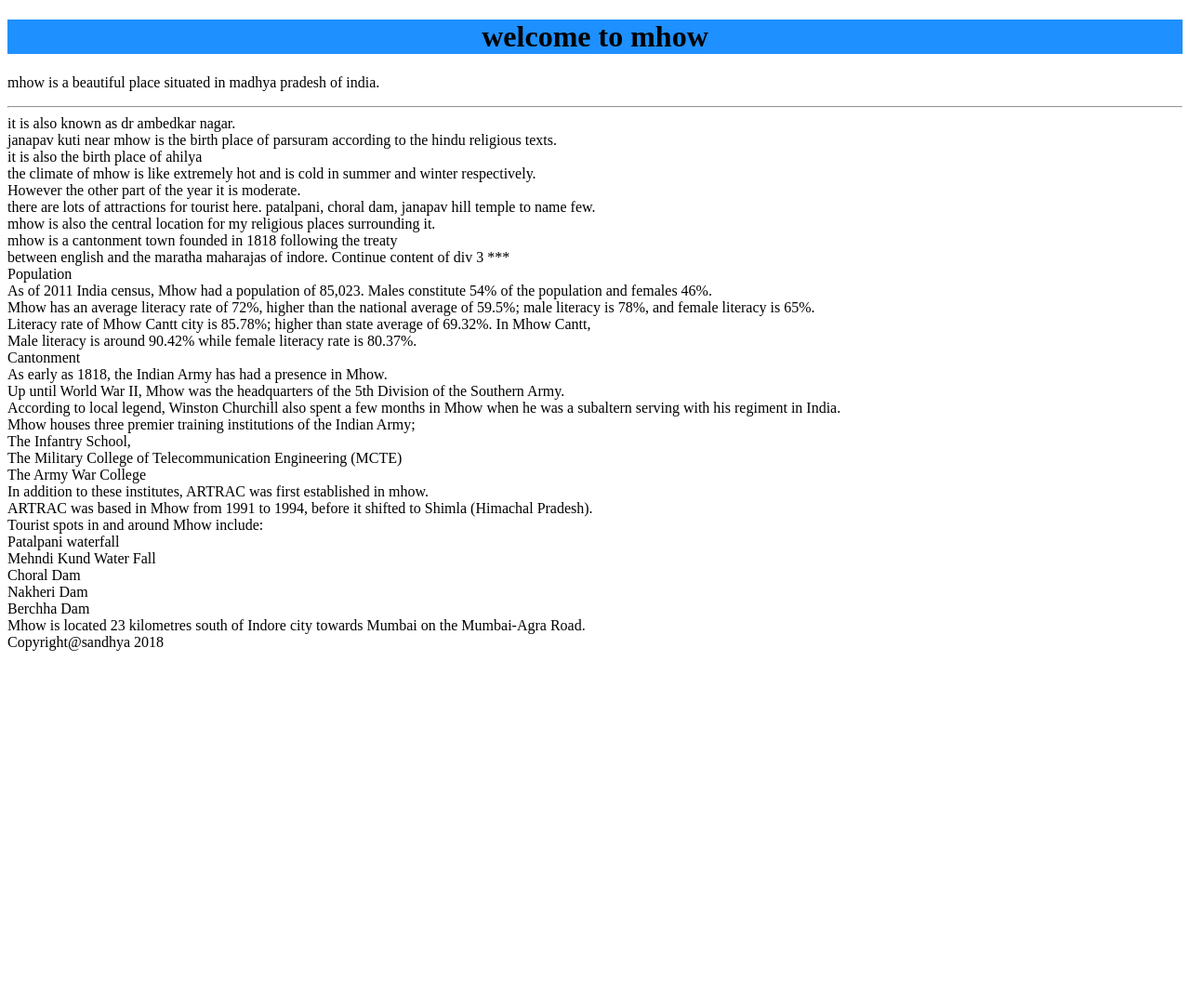
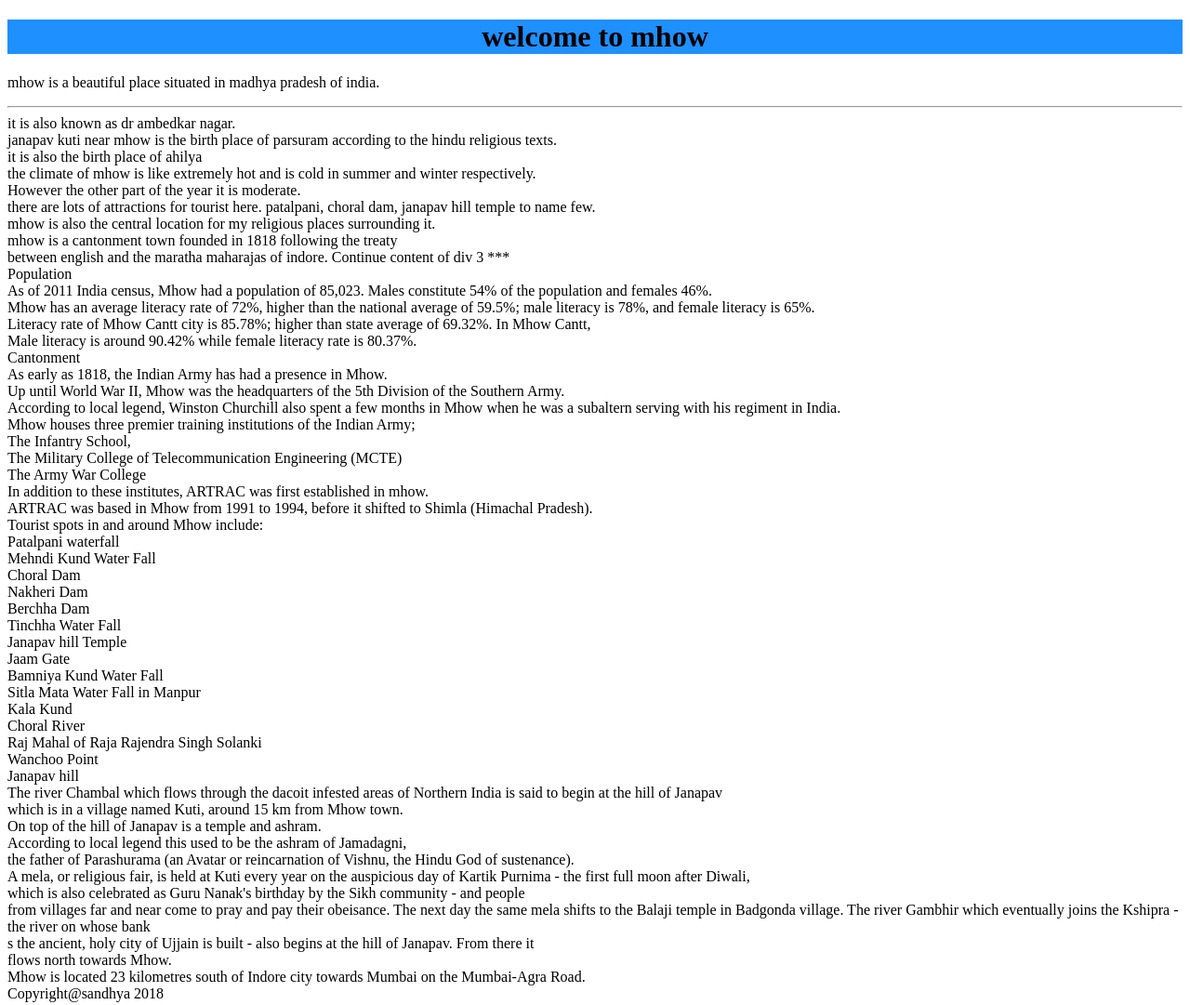
Before and after one commit to sandhyapandey/ITPM-07, a plain HTML site: page mhow.html in a window 1280 px wide. Shown: the whole page at 93% size. Before the commit the page ends 800 px from the top, so only its background shows below. Drawn offline with Linux system fonts and the light colour scheme.

Commit message:
Update mhow.html

```diff
--- a/mhow.html
+++ b/mhow.html
@@ -1,11 +1,11 @@
 <!DOCTYPE html>
+<!-- saved from url=(0042)file:///C:/Users/drsagar/Desktop/mhow.html -->
 <html><head><meta http-equiv="Content-Type" content="text/html; charset=windows-1252">
 <title>mhow </title>
 </head>
 <body><h1 style="background-color:DodgerBlue;"><center>welcome to mhow</center></h1>
 
-
-<div><p>mhow is a beautiful place situated in madhya pradesh of india. </p><hr>it is also known as dr ambedkar nagar.  </div>
+  <div><p>mhow is a beautiful place situated in madhya pradesh of india. </p><hr>it is also known as dr ambedkar nagar.  </div>
   <div>janapav kuti near mhow is the birth place of parsuram according to the hindu religious texts. <br>it is also the birth place of ahilya</div>
   <span>the climate of mhow is like extremely hot and is cold in summer and winter respectively. <br> However the other part of the year it is moderate. </span>
   <div>there are lots of attractions for tourist here.  patalpani, choral dam, janapav hill temple to name few. <br>mhow is also the central location for my religious places surrounding it.
@@ -13,7 +13,7 @@
     Continue content of div 3 ***
   </div>
 
-<section>
+ <section>
 </section>    Population
     <article>As of 2011 India census, Mhow had a population of 85,023. Males constitute 54% of the population and females 46%. </article>
     <article>Mhow has an average literacy rate of 72%, higher than the national average of 59.5%; male literacy is 78%, and female literacy is 65%. </article>
@@ -31,7 +31,20 @@ Mehndi Kund Water Fall<br>
 Choral Dam<br>
 Nakheri Dam<br>
 Berchha Dam<br>
-</section>
+Tinchha Water Fall <br>
+Janapav hill Temple<br>
+Jaam Gate<br>
+Bamniya Kund Water Fall<br>
+Sitla Mata Water Fall in Manpur<br>
+Kala Kund<br>
+Choral River<br>
+Raj Mahal of Raja Rajendra Singh Solanki<br>
+Wanchoo Point<br>
+Janapav hill<br>
+The river Chambal which flows through the dacoit infested areas of Northern India is said to begin at the hill of Janapav <br>which is in a village named Kuti, around 15 km from Mhow town.<br> On top of the hill of Janapav is a temple and ashram. <br>According to local legend this used to be the ashram of Jamadagni, <br>the father of Parashurama (an Avatar or reincarnation of Vishnu, the Hindu God of sustenance). <br>A mela, or religious fair, is held at Kuti every year on the auspicious day of Kartik Purnima - the first full moon after Diwali, <br>which is also celebrated as Guru Nanak's birthday by the Sikh community - and people <br> from villages far and near come to pray and pay their obeisance. The next day the same mela shifts to the Balaji temple in Badgonda village.
+
+The river Gambhir which eventually joins the Kshipra - the river on whose bank<br>s the ancient, holy city of Ujjain is built - also begins at the hill of Janapav. From there it<br> flows north towards Mhow.</div>
+  </section>
   <aside>
     Mhow is located 23 kilometres south of Indore city towards Mumbai on the Mumbai-Agra Road.
   </aside>
@@ -39,4 +52,11 @@ Berchha Dam<br>
   <footer>
     Copyright@sandhya 2018
   </footer>
-</body></html>
+
+
+
+
+
+
+
+ </body></html>
```
